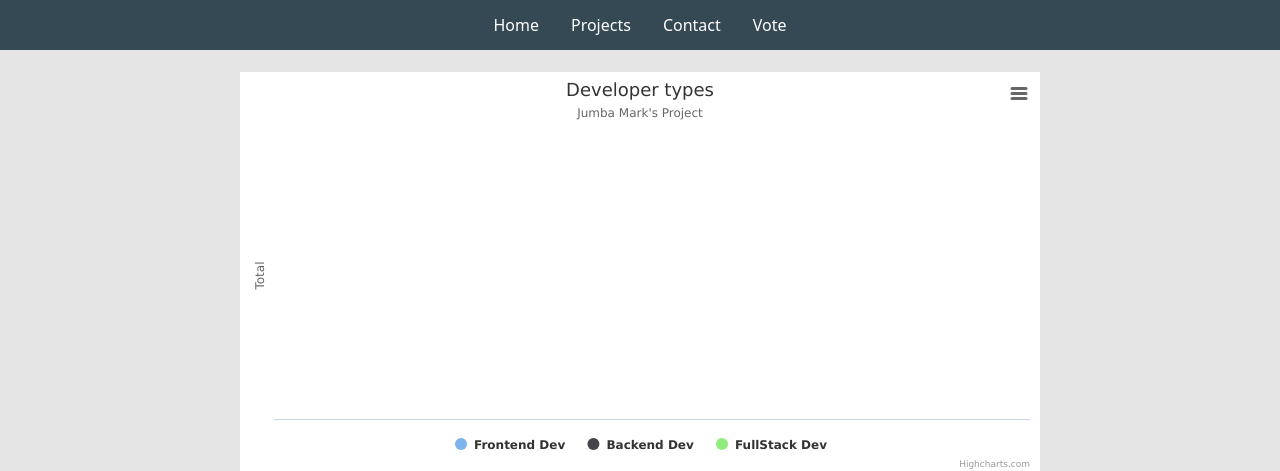
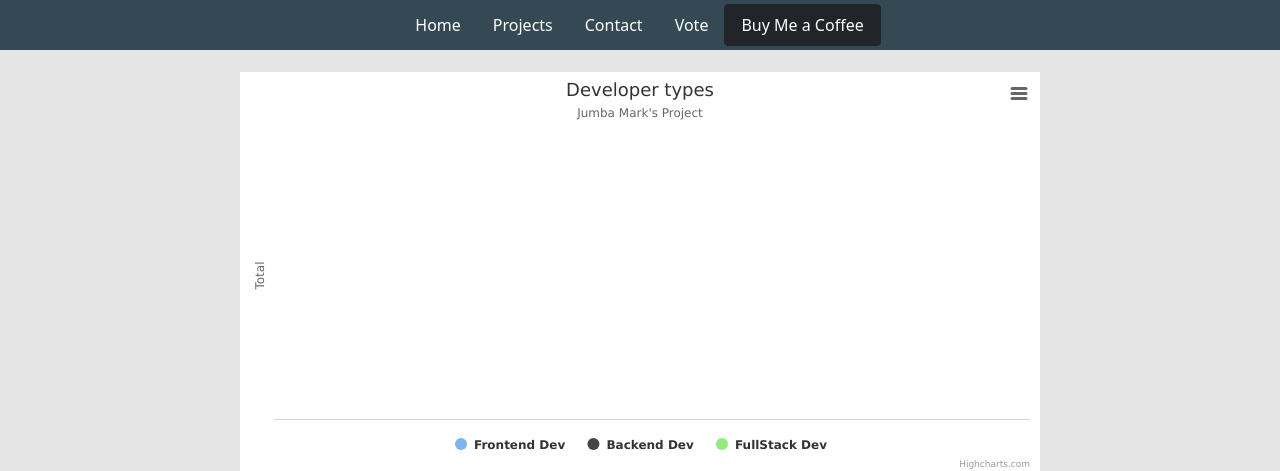
Before and after one commit to jumbamark/portfolio, a Django app: page /vote/ in a window 1280 px wide. Shown: the top 471 px of the page. Run offline with Django 3.2, Linux system fonts and the light colour scheme; data that the repository does not hold is empty; some libraries are stand-ins or nearby versions.

Commit message:
Added Buy Me a Coffee link in the navabar

```diff
--- a/src/base/templates/base/navbar.html
+++ b/src/base/templates/base/navbar.html
@@ -3,6 +3,9 @@
     <a class="nav-link scroll-to" data-link="projects">Projects</a>
     <a class="nav-link scroll-to" data-link="contact">Contact</a>
     <a class="nav-link " href="{% url 'chart' %}">Vote</a>
+    <a class="nav-link btn btn-dark" href="{% url 'donation' %}">
+        Buy Me a Coffee
+    </a>
 
     {% if request.user.is_authenticated %}
     <a class="nav-link" href="{% url 'add-project' %}">
@@ -17,9 +20,5 @@
         Add Skill
     </a>
 
-    <a class="nav-link btn btn-dark" href="{% url 'donation' %}">
-        Buy Me a Coffee
-    </a>
-
     {% endif %}
 </section>
```
